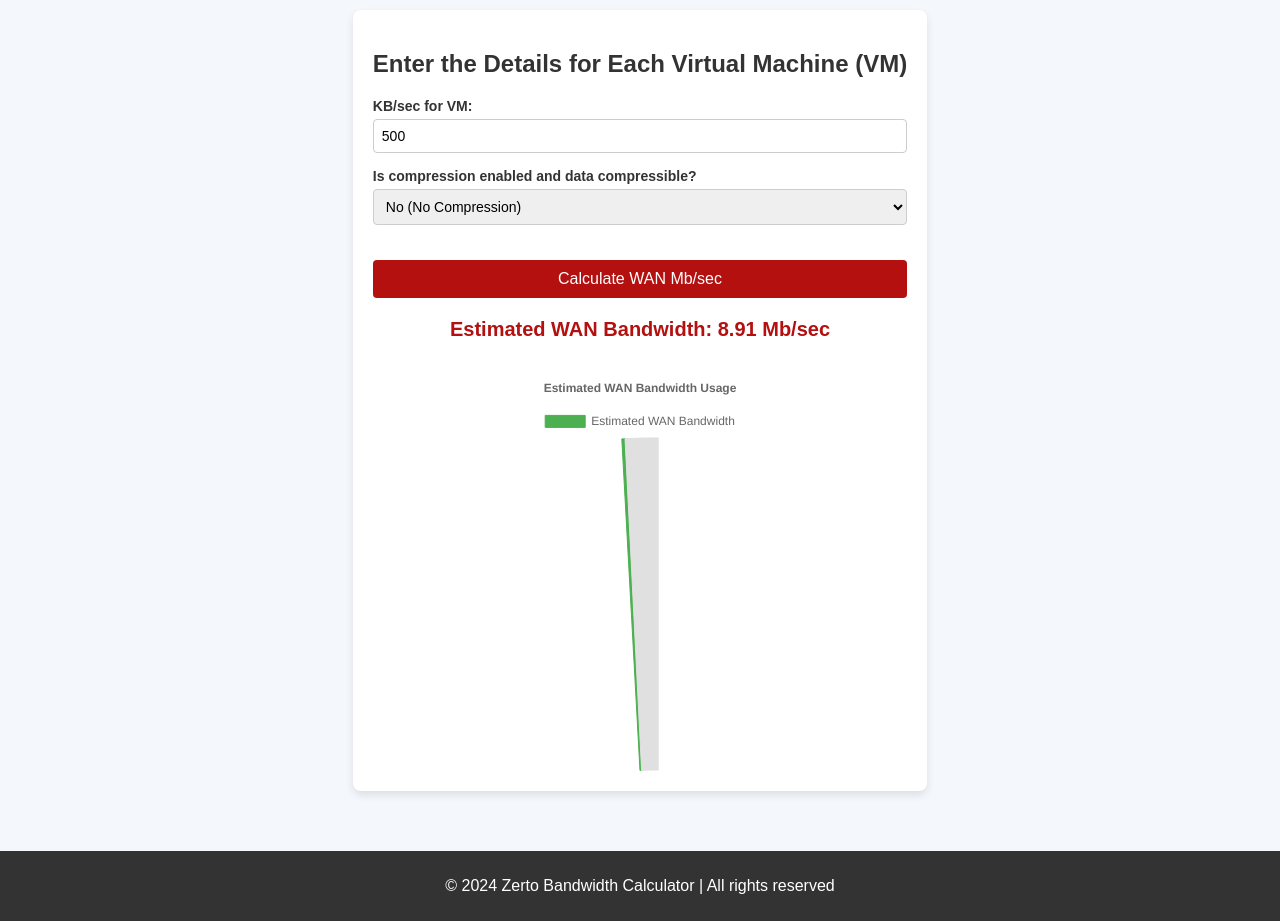
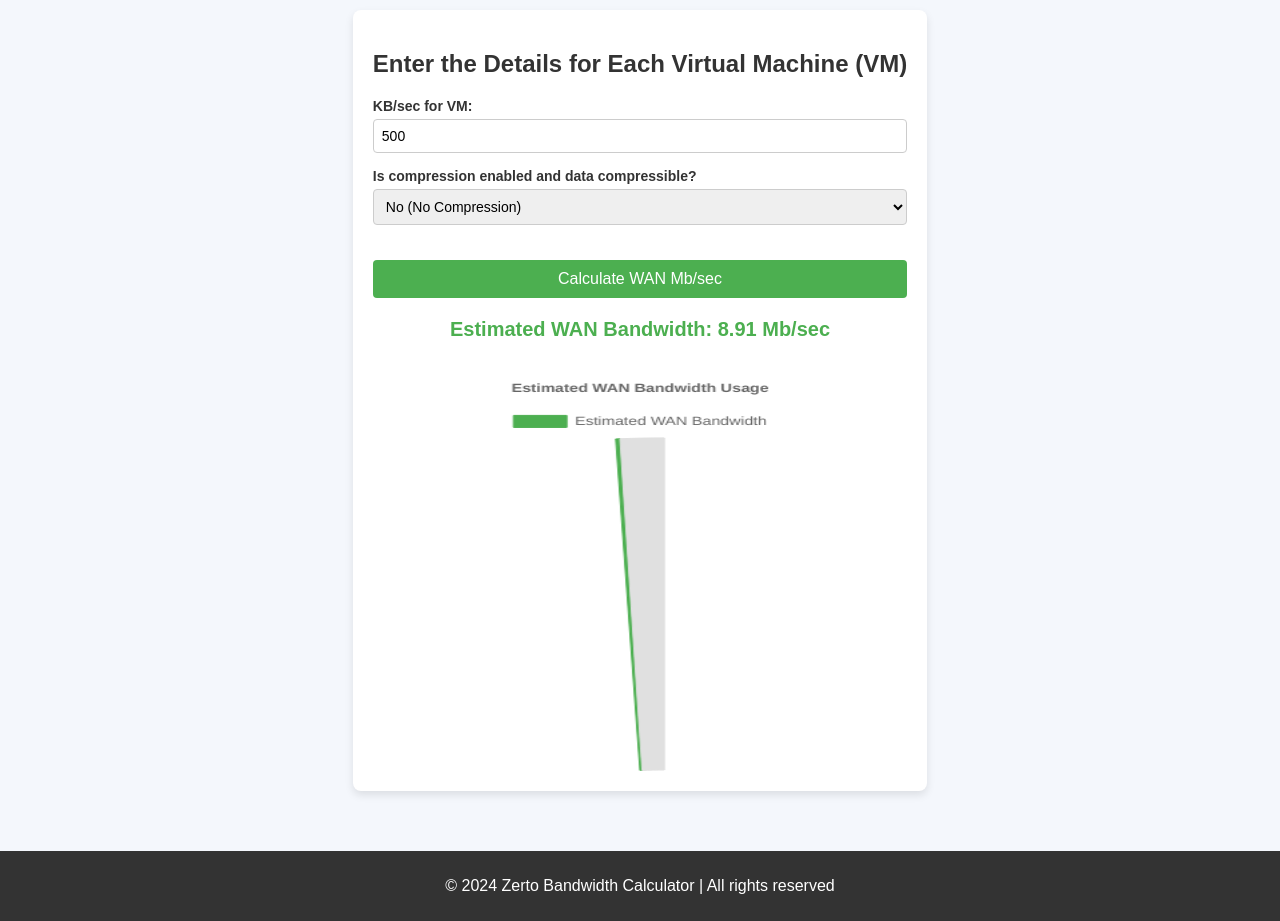
Before and after one commit to alefreza/Zerto-Bandwidth-Calculator, a plain HTML site: page index.html in a window 1280 px wide. Drawn offline with nearby package versions, Linux system fonts and the light colour scheme.

Commit message:
Update index.html

```diff
--- a/index.html
+++ b/index.html
@@ -65,7 +65,7 @@
         }
 
         .btn {
-            background-color: #b41010;
+            background-color: #4CAF50;
             color: white;
             padding: 10px 20px;
             font-size: 16px;
@@ -84,7 +84,7 @@
             margin-top: 20px;
             font-size: 20px;
             font-weight: bold;
-            color: #b41010;
+            color: #4CAF50;
         }
 
         .chart-container {
@@ -103,6 +103,11 @@
             padding: 10px 0;
             margin-top: 40px;
             width: 100%;
+        }
+
+        canvas {
+            width: 100% !important;
+            height: 100% !important;
         }
     </style>
 </head>
```
